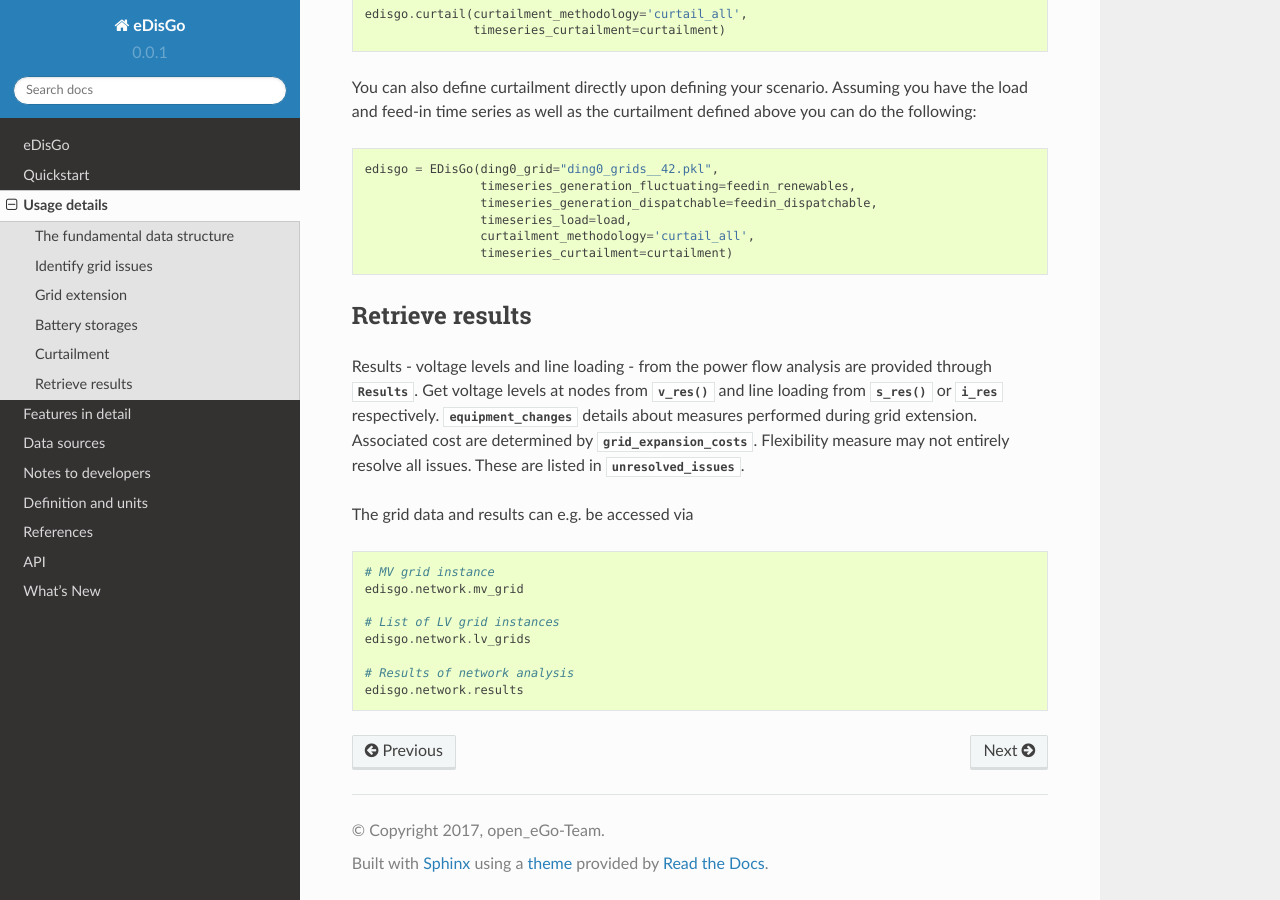
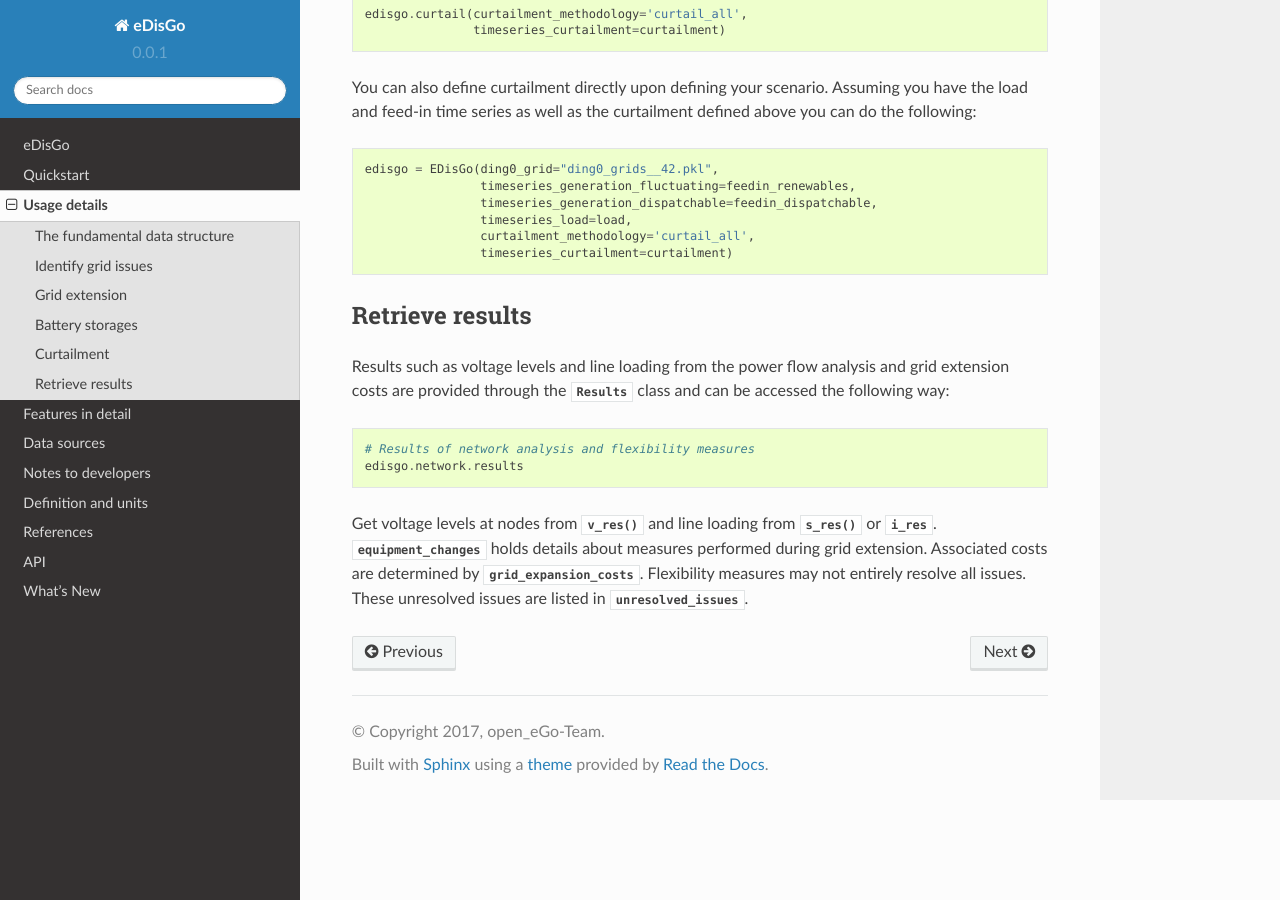
Before and after one commit to openego/eDisGo, a Sphinx documentation site: the page built from doc/usage_details.rst, in a window 1280 px wide and 900 px high, scrolled down 3930 px. Built offline with Sphinx 7.4.7 and the Read the Docs theme 2.0.0, drawn with Linux system fonts in a browser that asks for light colours; formulas are drawn with MathJax 3.

Commit message:
Adapt results documentation

```diff
--- a/doc/usage_details.rst
+++ b/doc/usage_details.rst
@@ -227,26 +227,20 @@ above you can do the following:
 Retrieve results
 ----------------
 
-Results - voltage levels and line loading - from the power flow analysis are
-provided through :class:`~.grid.network.Results`. Get voltage levels at nodes
-from :meth:`~.grid.network.Results.v_res`
-and line loading from :meth:`~.grid.network.Results.s_res` or
-:attr:`~.grid.network.Results.i_res` respectively.
-:attr:`~.grid.network.Results.equipment_changes` details about measures
-performed during grid extension. Associated cost are determined by
-:attr:`~.grid.network.Results.grid_expansion_costs`.
-Flexibility measure may not entirely resolve all issues.
-These are listed in :attr:`~.grid.network.Results.unresolved_issues`.
-
-The grid data and results can e.g. be accessed via
+Results such as voltage levels and line loading from the power flow analysis and
+grid extension costs are provided through the :class:`~.grid.network.Results` class
+and can be accessed the following way:
 
 .. code-block:: python
 
-    # MV grid instance
-    edisgo.network.mv_grid
+    # Results of network analysis and flexibility measures
+    edisgo.network.results
 
-    # List of LV grid instances
-    edisgo.network.lv_grids
-
-    # Results of network analysis
-    edisgo.network.results
+Get voltage levels at nodes from :meth:`~.grid.network.Results.v_res`
+and line loading from :meth:`~.grid.network.Results.s_res` or
+:attr:`~.grid.network.Results.i_res`.
+:attr:`~.grid.network.Results.equipment_changes` holds details about measures
+performed during grid extension. Associated costs are determined by
+:attr:`~.grid.network.Results.grid_expansion_costs`.
+Flexibility measures may not entirely resolve all issues.
+These unresolved issues are listed in :attr:`~.grid.network.Results.unresolved_issues`.
```
